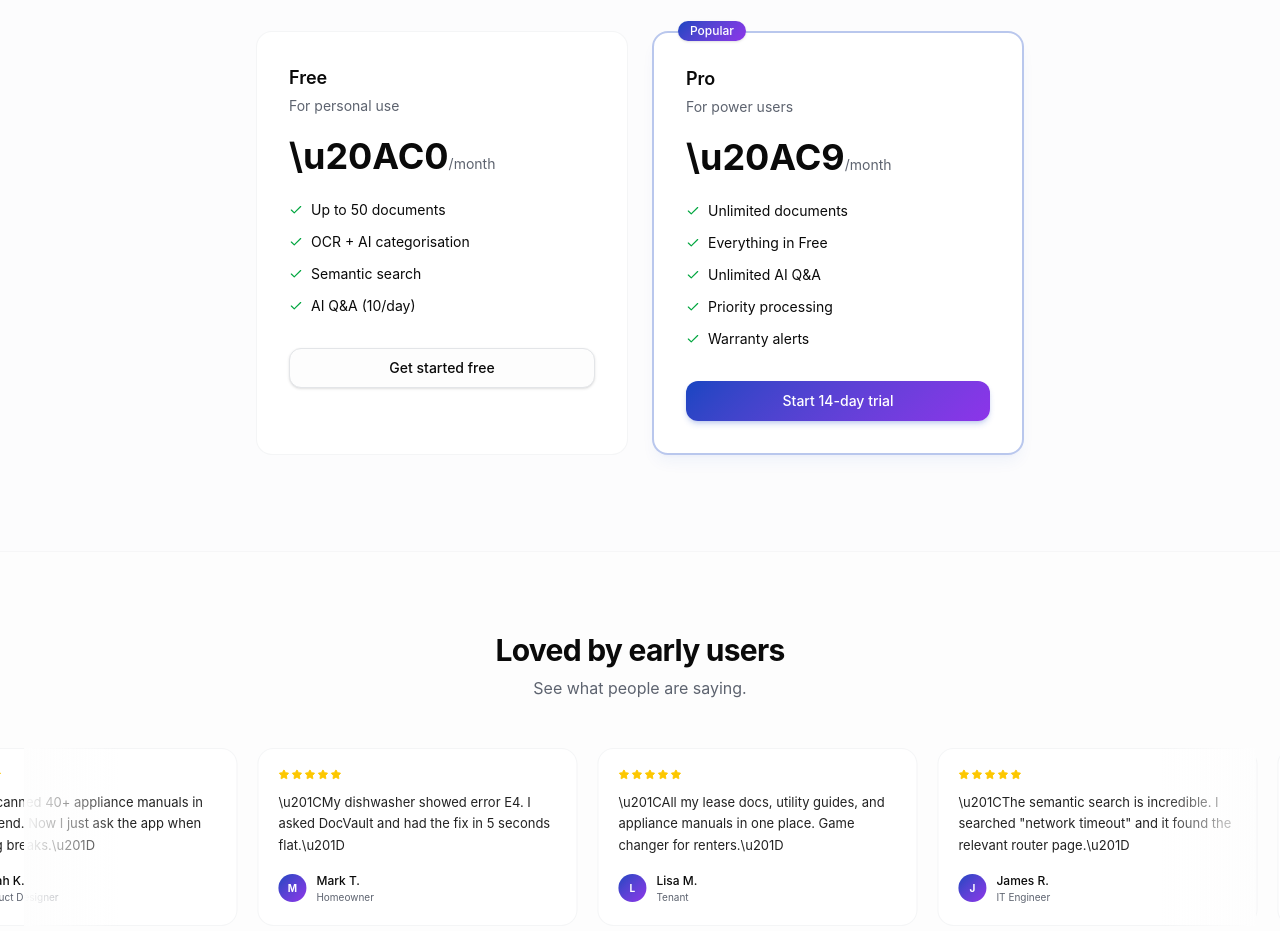
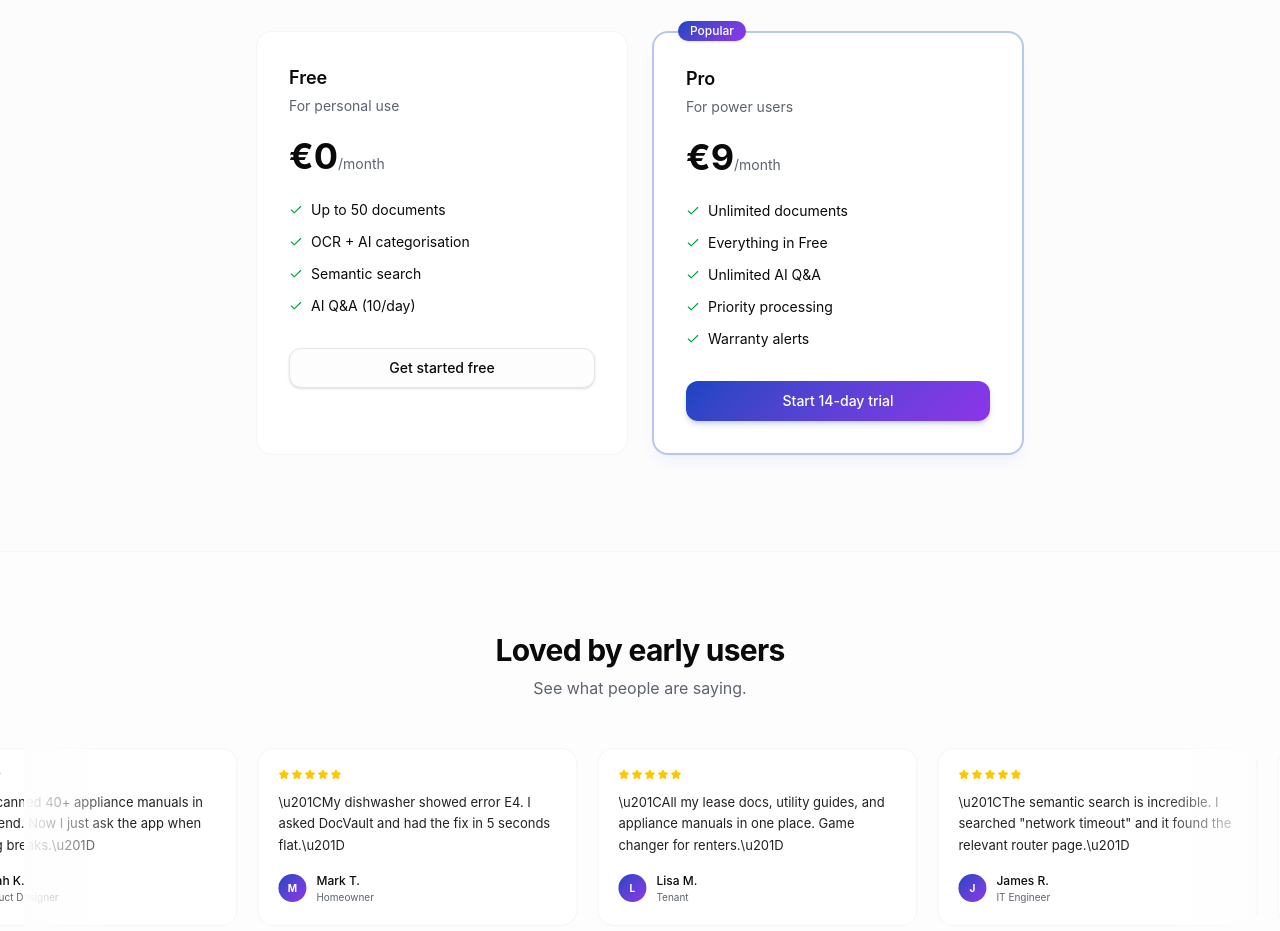
Before and after one commit to haydenteh5526/FYP, a React (Vite) app in the folder frontend/: page / in a window 1280 px wide. Shown: the part 3660-4591 px from the top of the page. Built offline with nearby package versions, Linux system fonts and the light colour scheme.

Commit message:
Fix pricing: use € directly instead of unicode escapes

```diff
--- a/frontend/src/pages/Landing.tsx
+++ b/frontend/src/pages/Landing.tsx
@@ -230,7 +230,7 @@ export default function Landing() {
             <div className="rounded-2xl border border-border/40 bg-card p-8 hover-lift transition-all duration-200">
               <h3 className="font-semibold text-lg">Free</h3>
               <p className="text-muted-foreground text-sm mt-1">For personal use</p>
-              <p className="mt-5"><span className="text-4xl font-bold">\u20AC0</span><span className="text-muted-foreground text-sm">/month</span></p>
+              <p className="mt-5"><span className="text-4xl font-bold">€0</span><span className="text-muted-foreground text-sm">/month</span></p>
               <ul className="mt-6 space-y-3 text-sm">
                 {['Up to 50 documents', 'OCR + AI categorisation', 'Semantic search', 'AI Q&A (10/day)'].map(f => <li key={f} className="flex items-center gap-2"><Check size={14} className="text-green-600" /> {f}</li>)}
               </ul>
@@ -240,7 +240,7 @@ export default function Landing() {
               <span className="absolute -top-3 left-6 px-3 py-0.5 text-xs font-medium gradient-bg text-white rounded-full shadow-sm">Popular</span>
               <h3 className="font-semibold text-lg">Pro</h3>
               <p className="text-muted-foreground text-sm mt-1">For power users</p>
-              <p className="mt-5"><span className="text-4xl font-bold">\u20AC9</span><span className="text-muted-foreground text-sm">/month</span></p>
+              <p className="mt-5"><span className="text-4xl font-bold">€9</span><span className="text-muted-foreground text-sm">/month</span></p>
               <ul className="mt-6 space-y-3 text-sm">
                 {['Unlimited documents', 'Everything in Free', 'Unlimited AI Q&A', 'Priority processing', 'Warranty alerts'].map(f => <li key={f} className="flex items-center gap-2"><Check size={14} className="text-green-600" /> {f}</li>)}
               </ul>
```
